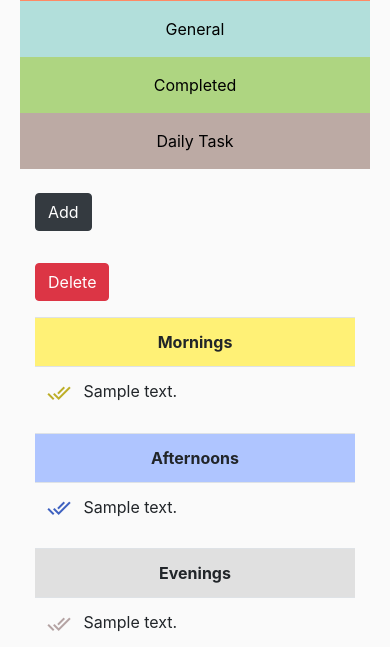
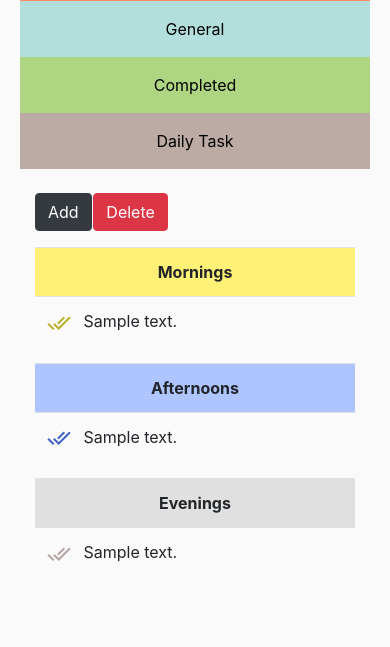
Before and after one commit to adonayab/python_proj1_manager_app, a Flask app: template templates/tasks.html in a window 390 px wide. Shown: the part 139-786 px from the top of the page. Run offline with Flask 2, Linux system fonts and the light colour scheme; tables that the repository leaves empty hold one stand-in row (values such as "Sample post"); the template is opened without the code that fills it: values that come from a table or form of the project are taken from there, most other values are stand-ins (such as "Sample title", 1, 10 or a date in 2020); some libraries are stand-ins or nearby versions.

Commit message:
Added mobile wireframe

```diff
--- a/templates/tasks.html
+++ b/templates/tasks.html
@@ -10,10 +10,10 @@
 
 <div class="container-fluid">
   <div class="row">
-    <div class="col-sm-2 col-md-1 mt-3 mb-3">
+    <div class="col-2 col-md-1 mt-3 mb-3">
       <button class="btn btn-dark" data-toggle="modal" data-target="#addModal">Add</button>
     </div>
-    <div class="col-sm-2 col-md-2 mt-3 mb-3">
+    <div class="col-3 col-md-2 mt-3 mb-3">
       <a class="btn btn-danger" href="/daily-tasks-delete">Delete</a>
     </div>
   </div>
```
Also changed, not shown: notes/note_routes.py (line endings or trailing spaces), 4 other files.
